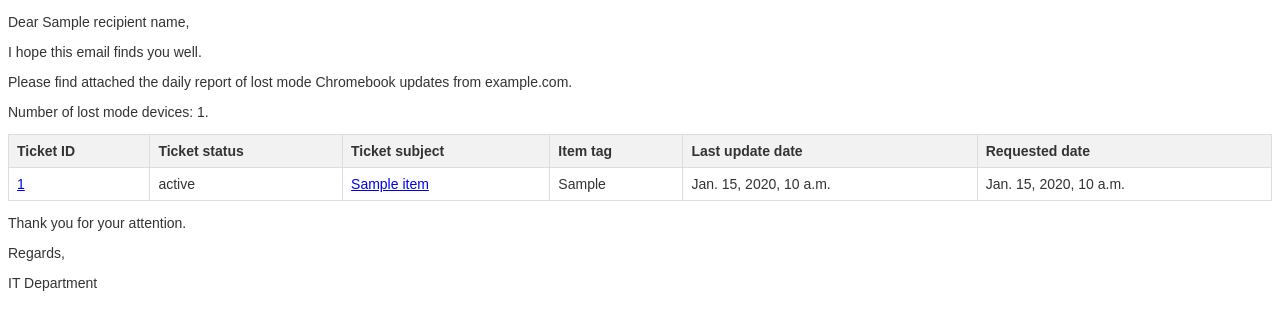
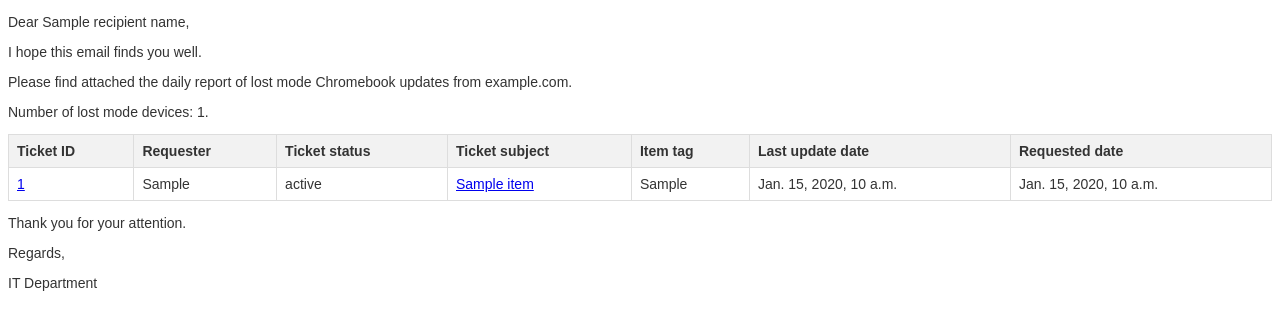
Before and after one commit to abrahamprz/zenclick, a Django app: template chromebooks_report/templates/chromebooks_lost_mode_report_template.html in a window 1280 px wide. Shown: the top 330 px of the page. Run offline with Django 4.2, Linux system fonts and the light colour scheme; tables that the repository leaves empty hold one stand-in row (values such as "Sample post"); the template is opened without the code that fills it: values that come from a table or form of the project are taken from there, most other values are stand-ins (such as "Sample title", 1, 10 or a date in 2020); parts of the project's set-up code (start-up, migrations or seed data) failed here and were passed over.

Commit message:
Add requester name to lost mode report and update template

```diff
--- a/chromebooks_report/management/commands/lostmodereport.py
+++ b/chromebooks_report/management/commands/lostmodereport.py
@@ -84,6 +84,7 @@ class Command(BaseCommand):
 
             site_ticket = {}
             site_ticket["ticket_id"] = ticket["id"]
+            site_ticket["ticket_requester"] = self.zendesk_api.get_user(ticket["requester_id"])["user"]["name"]
             site_ticket["ticket_status"] = (
                 str(statuses_ids_and_names[ticket["custom_status_id"]]).split("-")[-1].strip()
             )
--- a/chromebooks_report/templates/chromebooks_lost_mode_report_template.html
+++ b/chromebooks_report/templates/chromebooks_lost_mode_report_template.html
@@ -38,6 +38,7 @@
       <thead>
         <tr>
           <th>Ticket ID</th>
+          <th>Requester</th>
           <th>Ticket status</th>
           <th>Ticket subject</th>
           <th>Item tag</th>
@@ -51,6 +52,7 @@
             <td>
               <a href="{{ base_url }}{{ item.ticket_id }}">{{ item.ticket_id }}</a>
             </td>
+            <td>{{ item.ticket_requester }}</td>
             <td>{{ item.ticket_status }}</td>
             <td>
               <a href="{{ base_url }}{{ item.ticket_id }}">{{ item.ticket_subject }}</a>
```
